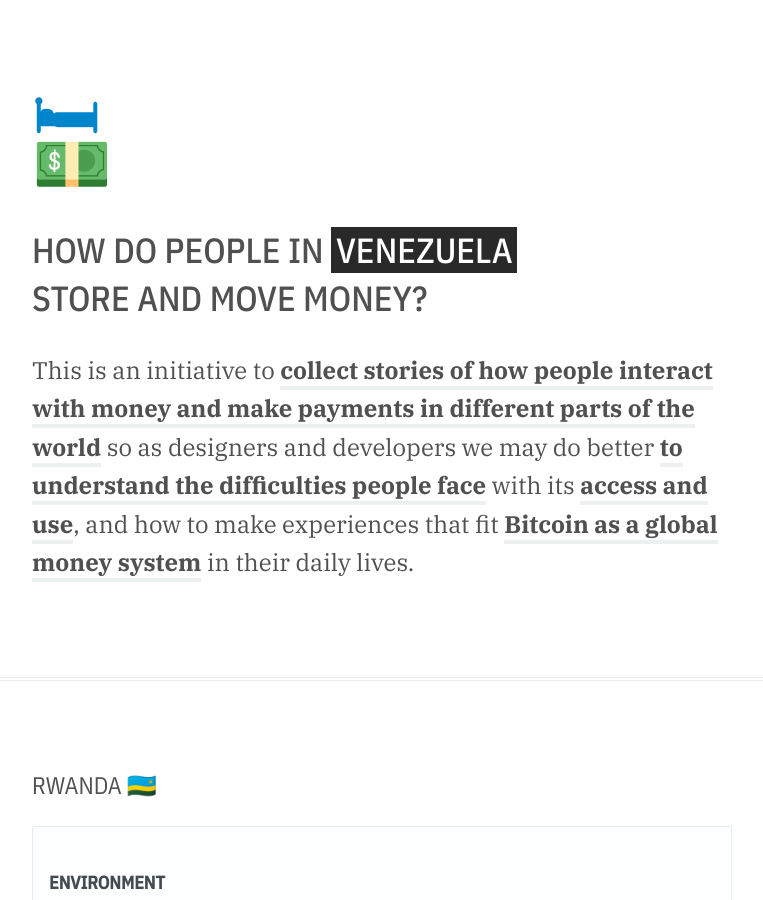
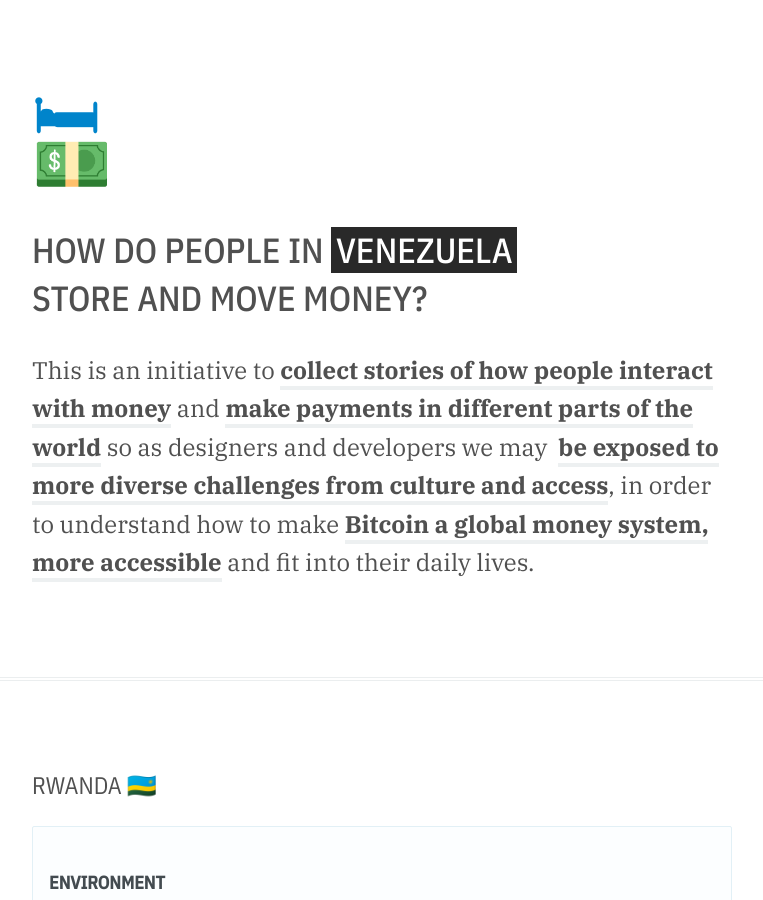
Before and after one commit to peakshift/bed.money, a Jekyll site: the page built from site/index.html, in a window 1280 px wide and 900 px high. Shown: the whole window, without its empty margins (48-811 px from the left). Built offline with Jekyll 4.4.1, drawn with Linux system fonts in a browser that asks for light colours.

Commit message:
style: improve objective in intro text

```diff
--- a/site/index.html
+++ b/site/index.html
@@ -81,13 +81,12 @@
 				<p class="lead mb0">
 					This is an initiative to
 					<strong
-						>collect stories of how people interact with money and make payments in different
+						>collect stories of how people interact with money</strong> and <strong>make payments in different
 						parts of the world</strong
 					>
-					so as designers and developers we may do better
-					<strong>to understand the difficulties people face</strong> with its
-					<strong>access and use</strong>, and how to make experiences that fit
-					<strong>Bitcoin as a global money system</strong> in their daily
+					so as designers and developers we may&nbsp;
+					<strong>be exposed to more diverse challenges from culture and access</strong>, in order to understand how to make
+					<strong>Bitcoin a global money system, more accessible</strong> and fit into their daily
 					lives.
 				</p>
 			</header>
```
